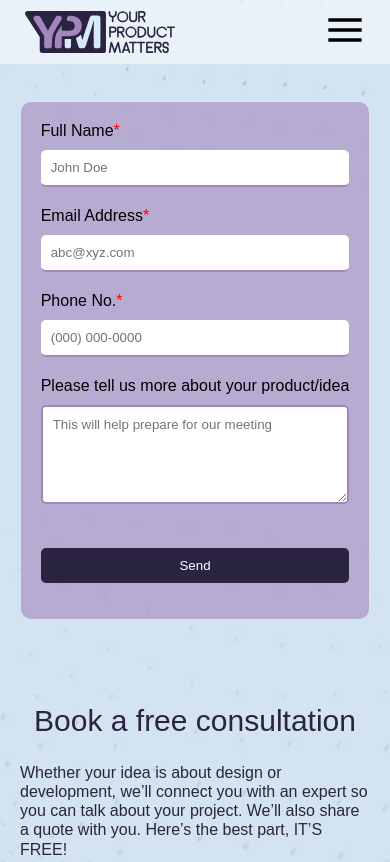
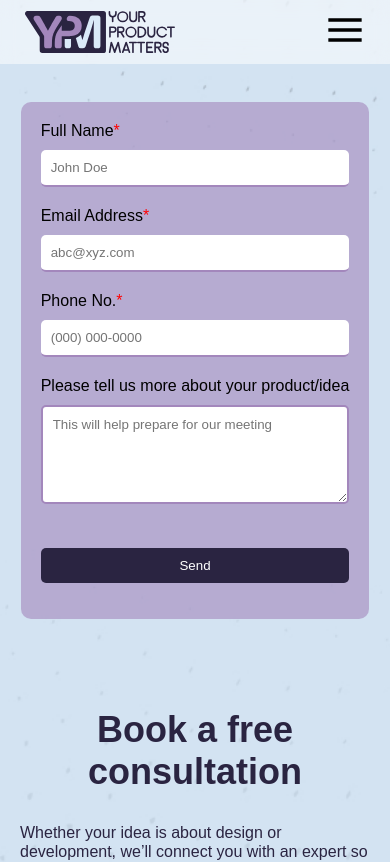
Before and after one commit to ShahzebMalik107/YPM, a Next.js app: page /landing/what-we-offer in a window 390 px wide. Shown: the top 862 px of the page. Built offline with nearby package versions, Linux system fonts and the light colour scheme.

Commit message:
Update lp.banner.module.css

```diff
--- a/styles/landingpagestyling/lp.banner.module.css
+++ b/styles/landingpagestyling/lp.banner.module.css
@@ -62,8 +62,8 @@
     }
     .banner h2{
         color:#2A2441;
-        font-size: 30px;
-        font-weight: 300;
+        font-size: 36px;
+        font-weight: 600;
         text-align: center;
      }
      .banner p{
```
